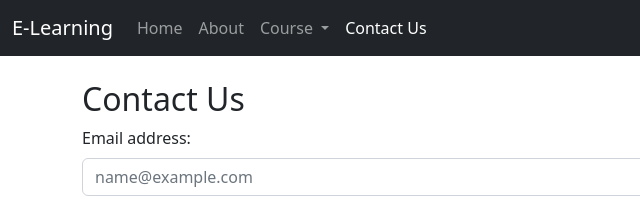
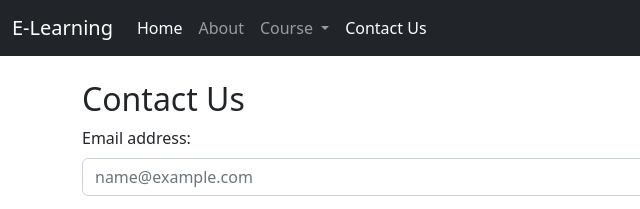
Before and after one commit to DaxeshSoni85/elearning, a plain HTML site: page contact.html in a window 1280 px wide. Shown: the top 209 px of the page, 0-640 px from the left. Drawn offline with nearby package versions, Linux system fonts and the light colour scheme.

Commit message:
Update contact.html

```diff
--- a/contact.html
+++ b/contact.html
@@ -20,7 +20,7 @@
       <div class="collapse navbar-collapse" id="navbarSupportedContent">
         <ul class="navbar-nav me-auto mb-2 mb-lg-0">
           <li class="nav-item">
-            <a class="nav-link" aria-current="page" href="/elearning/">Home</a>
+            <a class="nav-link active" aria-current="page" href="/elearning/">Home</a>
           </li>
           <li class="nav-item">
             <a class="nav-link" href="/elearning/about.html">About</a>
```
